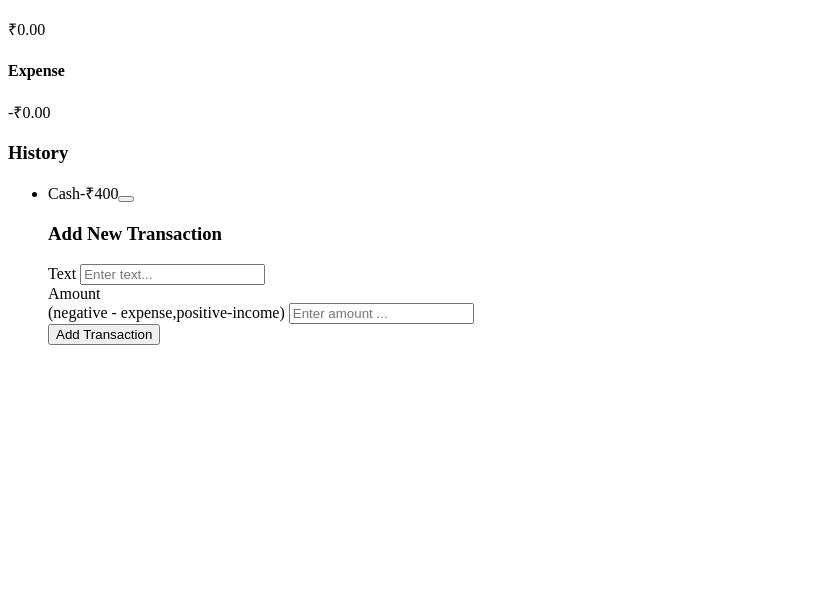
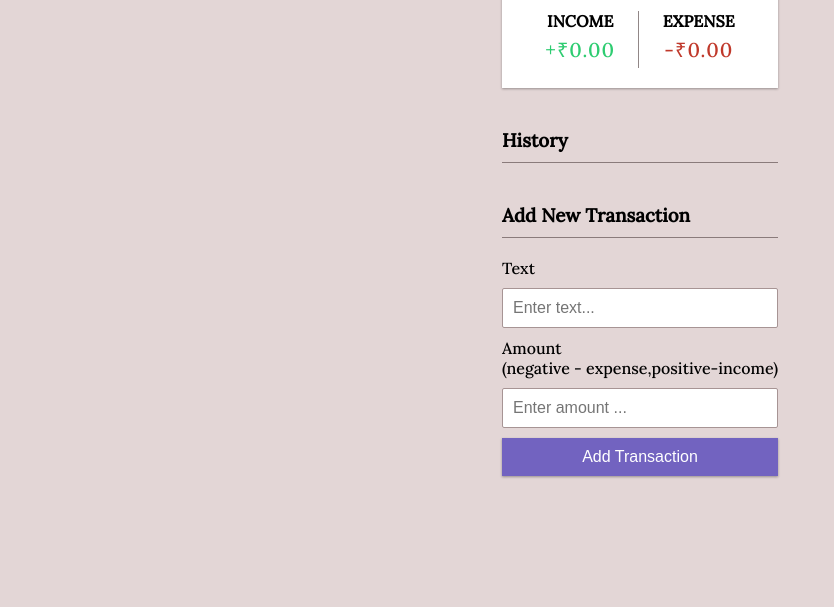
Before and after one commit to rojinabraham/Expense-Tracker, a plain HTML site: page index.html in a window 1280 px wide. Shown: the part 193-800 px from the top of the page, without its empty margins (0-834 px from the left). Drawn offline with Linux system fonts and the light colour scheme.

Commit message:
css updated

```diff
--- a/index.html
+++ b/index.html
@@ -19,7 +19,7 @@
       <div class="inc-exp-container">
         <div>
           <h4>Income</h4>
-          <p id="money-plus" class="money plus">&#8377;0.00</p>
+          <p id="money-plus" class="money plus">+&#8377;0.00</p>
         </div>
         <div>
           <h4>Expense</h4>
@@ -28,9 +28,11 @@
       </div>
       <h3>History</h3>
       <ul id="list" class="list">
-        <li class="minus">
-          Cash<span>-&#8377;400</span><button class="delete-btn"></button>
-        </li>
+        <!-- <li class="minus">
+          Cash<span>-&#8377;400</span><button class="delete-btn">x</button>
+        </li> -->
+      </ul>
+
       <h3>Add New Transaction</h3>
       <form id="form">
         <div class="form-control">
@@ -45,7 +47,6 @@
         </div>
         <button class="btn">Add Transaction</button>
       </form>
-      </ul>
     </div>
 
     <script src="script.js"></script>
--- a/style.css
+++ b/style.css
@@ -1,4 +1,130 @@
-@import url("https://fonts.googleapis.com/css2?family=Lato:ital,wght@1,300&display=swap");
+@import url("https://fonts.googleapis.com/css2?family=Lora:wght@500&display=swap");
 :root {
   --box-shadow: 0 1px 3px rgba(0, 0, 0, 0.12), 0 1px 2px rgba(0, 0, 0, 0.24);
 }
+* {
+  box-sizing: border-box;
+}
+body {
+  background-color: rgba(218, 200, 200, 0.733);
+  display: flex;
+  flex-direction: column;
+  align-items: center;
+  justify-content: center;
+  min-width: 100vh;
+  margin: 0;
+  font-family: "Lora";
+}
+.container {
+  margin: 30px auto;
+}
+h1 {
+  letter-spacing: 2px;
+  margin: 0;
+  text-align: center;
+}
+h3 {
+  border-bottom: 1px solid #8a7b7b;
+  padding-bottom: 10px;
+  margin: 40px 0 10px;
+}
+h4 {
+  text-transform: uppercase;
+  margin: 0;
+  text-align: center;
+}
+.inc-exp-container {
+  background-color: white;
+  box-shadow: var(--box-shadow);
+  padding: 20px;
+  display: flex;
+  justify-content: space-between;
+  margin: 20px 0;
+}
+.inc-exp-container > div {
+  flex-grow: 1;
+  text-align: center;
+}
+.inc-exp-container > div:nth-of-type(1) {
+  border-right: 1px solid #918787;
+}
+.money {
+  font-size: 20px;
+  letter-spacing: 1px;
+  margin: 5px 0;
+}
+
+.money.plus {
+  color: #2ecc71;
+}
+.money.minus {
+  color: #c0392b;
+}
+label {
+  display: inline-block;
+  margin: 10px 0;
+}
+input[type="text"],
+input[type="number"] {
+  border: 1px solid#a79494;
+  border-radius: 2px;
+  display: block;
+  font-size: 1rem;
+  padding: 10px;
+  width: 100%;
+}
+.btn {
+  cursor: pointer;
+  background-color: #7263c0;
+  box-shadow: var(--box-shadow);
+  color: white;
+  border: 0;
+  display: block;
+  font-size: 1rem;
+  margin: 10px 0 30px;
+  padding: 10px;
+  width: 100%;
+}
+.list {
+  list-style: none;
+  padding: 0;
+  margin-bottom: 40px;
+}
+.btn:focus,
+.delete-btn:focus {
+  outline: 0;
+}
+.list li {
+  background-color: #fff;
+  box-shadow: var(--box-shadow);
+  color: #333;
+  display: flex;
+  justify-content: space-between;
+  position: relative;
+  padding: 10px;
+  margin: 10px 0;
+}
+.list .plus {
+  border-right: 5px #2ecc71;
+}
+.list .minus {
+  border-right: 5px solid #c0392b;
+}
+.delete-btn {
+  background-color: #e74c3c;
+  border: 0;
+  color: white;
+  font-size: 20px;
+  line-height: 20px;
+  padding: 2px 5px;
+  position: absolute;
+  top: 50%;
+  left: 0;
+  transform: translate(-100%, -50%);
+  opacity: 0;
+  transition: opacity 0.35s ease-in-out;
+  cursor: pointer;
+}
+.list li:hover .delete-btn {
+  opacity: 1;
+}
```
Lines whose indentation alone changed are shown as unchanged.
